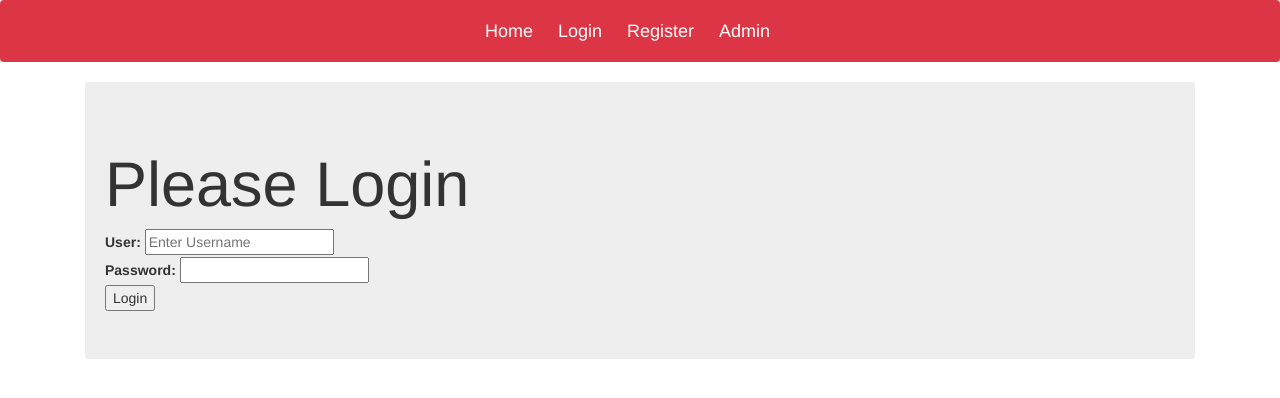
After one commit to smhimran/SmartTOPC, a Django app: page /Registration/login/ in a window 1280 px wide. The commit adds this page. Shown: the top 398 px of the page. Run offline with Django 3.2, Linux system fonts and the light colour scheme; some libraries are stand-ins or nearby versions.

Commit message:
Added user login

```diff
--- a/Registration/urls.py
+++ b/Registration/urls.py
@@ -9,5 +9,5 @@ urlpatterns = [
     url(r'^students/$', views.list, name='list'),
     url(r'^form/$', views.user_entry, name='form'),
     url(r'^register/$', views.register, name='register'),
-    url(r'^logout/$', views.user_logout, name='logout'),
+    url(r'^login/$', views.user_login, name='user_login'),
 ]
--- a/Registration/views.py
+++ b/Registration/views.py
@@ -1,5 +1,9 @@
 from django.shortcuts import render, redirect
-from django.contrib.auth import authenticate, login  as auth_login, logout
+from django.urls import reverse
+from django.contrib.auth.decorators import login_required
+from django.contrib.auth import authenticate, login, logout
+from django.contrib.auth.models import User
+from django.http import HttpResponse, HttpResponseRedirect
 from Registration.models import Student, User, UserProfileInfo
 from django.contrib import messages
 from Registration.forms import Form, UserForm, UserProfileInfoForm
@@ -47,11 +51,13 @@ def register(request):
 
     return render(request, 'Registration/register.html', context=dict)
 
+@login_required
 def list(request):
     student_list = Student.objects.order_by('ID')
     dict = {'table': student_list}
     return render(request, 'Registration/list.html', context=dict)
 
+@login_required
 def user_entry(request):
     form = Form()
     if request.method == 'POST':
@@ -65,6 +71,28 @@ def user_entry(request):
     else:
         return render(request, 'Registration/form_page.html', {'form': form})
 
+def user_login(request):
+    # username = None
+    # password = None
+
+    if request.method == 'POST':
+        username = request.POST.get('username')
+        password = request.POST.get('password')
+
+        user = authenticate(username=username, password=password)
+
+        if user:
+            login(request, user)
+            return HttpResponseRedirect(reverse('home'))
+
+        else:
+            return HttpResponse('Invalid Username or Password!')
+
+    else:
+        print('Invalid user tried to login')
+        return render(request, 'Registration/login.html')
+
+@login_required
 def user_logout(request):
     logout(request)
-    return redirect('home')
+    return HttpResponseRedirect(reverse('home'))
--- a/SmartTOPC/settings.py
+++ b/SmartTOPC/settings.py
@@ -139,3 +139,5 @@ STATICFILES_DIRS = [
 #MEDIA
 MEDIA_ROOT = MEDIA_DIR
 MEDIA_URL = '/media/'
+
+LOGIN_URL = 'Registration/user_login'
--- a/SmartTOPC/urls.py
+++ b/SmartTOPC/urls.py
@@ -20,9 +20,9 @@ from Registration import views
 
 urlpatterns = [
     path('', views.home, name='home'),
-    path('Registration/', include('Registration.urls')),
+    path('Registration/', include('Registration.urls', namespace='Registration')),
     # path('students/', views.list, name='list'),
     path('admin/', admin.site.urls, name='admin'),
     # path('form/', views.user_entry, name='form'),
-    # path('logout/', views.user_logout, name='logout'),
+    path('logout/', views.user_logout, name='logout'),
 ]
--- a/templates/Registration/base.html
+++ b/templates/Registration/base.html
@@ -21,9 +21,14 @@
       <div class="container">
         <ul class='nav navbar-nav'>
           <li><a class="navbar-brand" href="{% url 'home' %}">Home</a></li>
-          <li><a class="navbar-brand" href="{% url 'registration:list' %}">Students List</a></li>
-          <li><a class="navbar-brand" href="{% url 'registration:form' %}">Enter Data</a></li>
-          <li><a class="navbar-brand" href="{% url 'registration:register' %}">Register</a></li>
+          {% if user.is_authenticated %}
+            <li><a class="navbar-brand" href="{% url 'registration:list' %}">Students List</a></li>
+            <li><a class="navbar-brand" href="{% url 'registration:form' %}">Enter Data</a></li>
+            <li><a class="navbar-brand" href="{% url 'logout' %}">Logout</a></li>
+          {% else %}
+            <li><a class="navbar-brand" href="{% url 'registration:user_login' %}">Login</a></li>
+            <li><a class="navbar-brand" href="{% url 'registration:register' %}">Register</a></li>
+          {% endif %}
           <li><a class="navbar-brand" href="{% url 'admin:index' %}">Admin</a></li>
         </ul>
       </div>
--- /dev/null
+++ b/templates/Registration/login.html
@@ -0,0 +1,18 @@
+{% extends "Registration/base.html" %}
+{% block body_block %}
+
+<div class="jumbotron">
+  <h1>Please Login</h1>
+  <form action="{% url 'Registration:user_login' %}" method="post">
+    {% csrf_token %}
+    <label for="username">User:</label>
+    <input type="text" name="username" placeholder="Enter Username">
+    <br>
+    <label for="password">Password:</label>
+    <input type="password" name="password">
+    <br>
+    <input type="submit" name="" value="Login">
+  </form>
+</div>
+
+{% endblock %}
```
Also changed, not shown: db.sqlite3.
